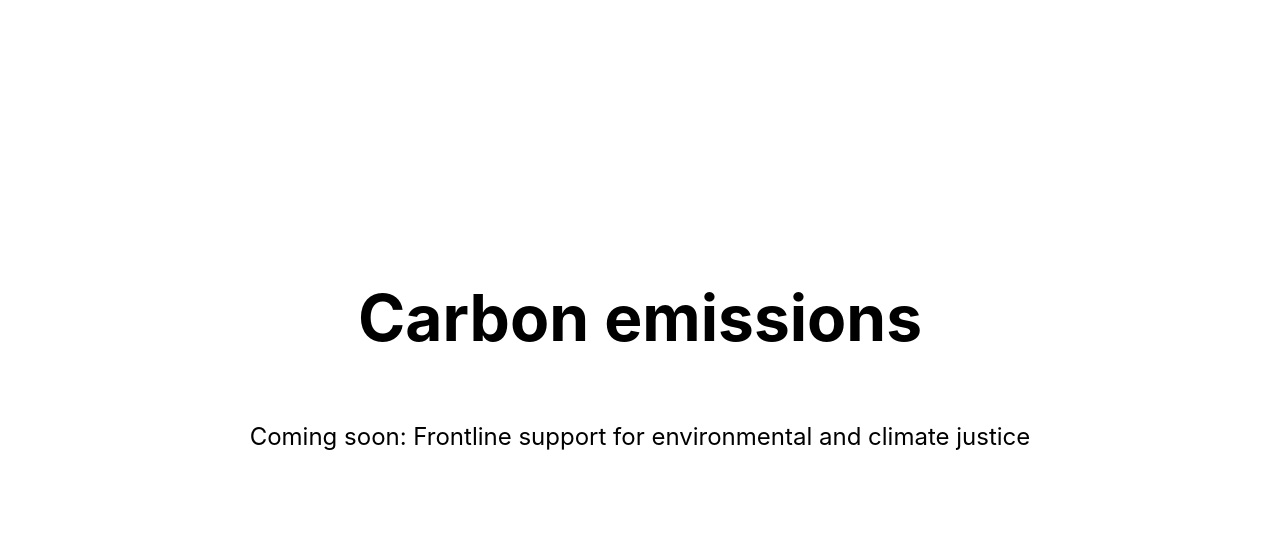
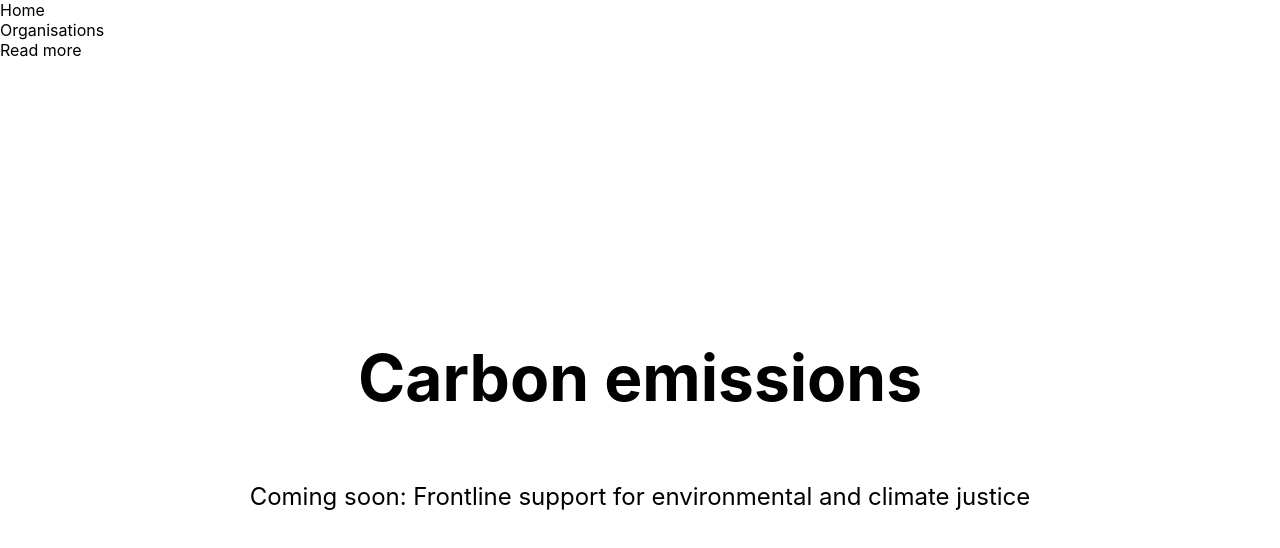
Before and after one commit to cjhines/carbon-emissions, a Next.js app: page / in a window 1280 px wide. Shown: the top 548 px of the page. Built offline with nearby package versions, Linux system fonts and the light colour scheme.

Commit message:
add initial NavBar component

```diff
--- /dev/null
+++ b/components/NavBar/NavBar.Module.css
@@ -0,0 +1,14 @@
+.container {
+  width: 100%;
+  background-color: white;
+  display: flex;
+  flex-direction: row;
+  justify-content: space-around;
+}
+
+.itemContainer {
+  display: flex;
+  padding-top: 2em;
+  padding-bottom: 2em;
+  color: black;
+}
--- /dev/null
+++ b/components/NavBar/index.tsx
@@ -0,0 +1,30 @@
+import React, { FunctionComponent } from 'react';
+
+import styles from './NavBar.module.css';
+
+const items = [
+  {
+    title: 'Home',
+  },
+  {
+    title: 'Organisations',
+  },
+  {
+    title: 'Read more',
+  },
+];
+
+interface NavBarItem {
+  title: string;
+  link?: string;
+}
+
+const NavBar: FunctionComponent = () => {
+  const renderItem = (item: NavBarItem) => {
+    return <div className={styles.itemContainer}>{item.title}</div>;
+  };
+
+  return <div className={styles.container}>{items.map(renderItem)}</div>;
+};
+
+export default NavBar;
--- a/pages/index.tsx
+++ b/pages/index.tsx
@@ -1,9 +1,12 @@
 import Head from 'next/head';
 
+import NavBar from '../components/NavBar';
 import styles from '../styles/Home.module.css';
 
 export default function Home() {
   return (
+    <>
+      <NavBar />
       <div className={styles.container}>
         <Head>
           <title>Carbon emissions</title>
@@ -19,5 +22,6 @@ export default function Home() {
           </p>
         </main>
       </div>
+    </>
   );
 }
```
Lines whose indentation alone changed are shown as unchanged.
